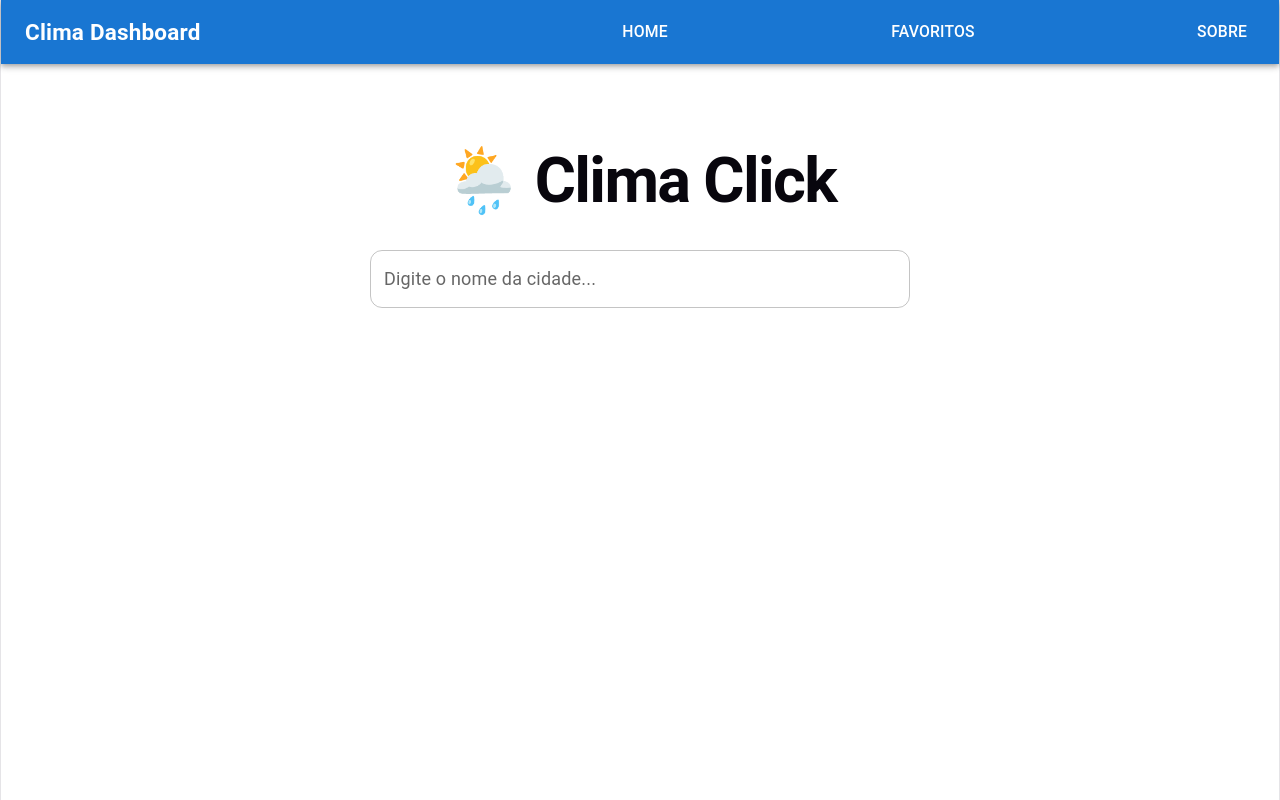
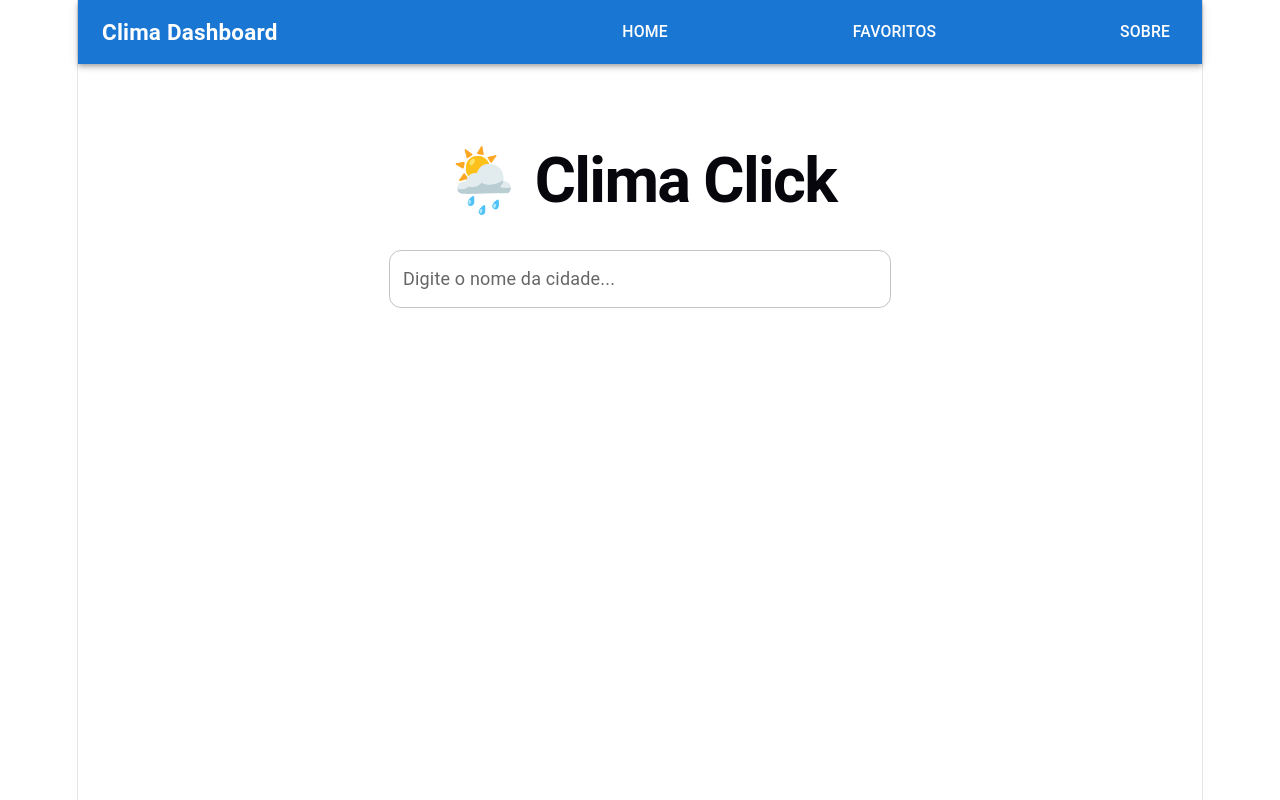
Before and after one commit to lanussehelena/climaclick, a React (Vite) app: page / in a window 1280 px wide. Built offline with nearby package versions, Linux system fonts and the light colour scheme.

Commit message:
Revert "style: ajuste da navbar para largura total (ponta a ponta)"

```diff
--- a/src/index.css
+++ b/src/index.css
@@ -51,7 +51,7 @@
 }
 
 #root {
-  width: 100%;
+  width: 1126px;
   max-width: 100%;
   margin: 0 auto;
   text-align: center;
@@ -64,8 +64,6 @@
 
 body {
   margin: 0;
-  padding: 0;
-  width: 100%;
 }
 
 h1,
```
